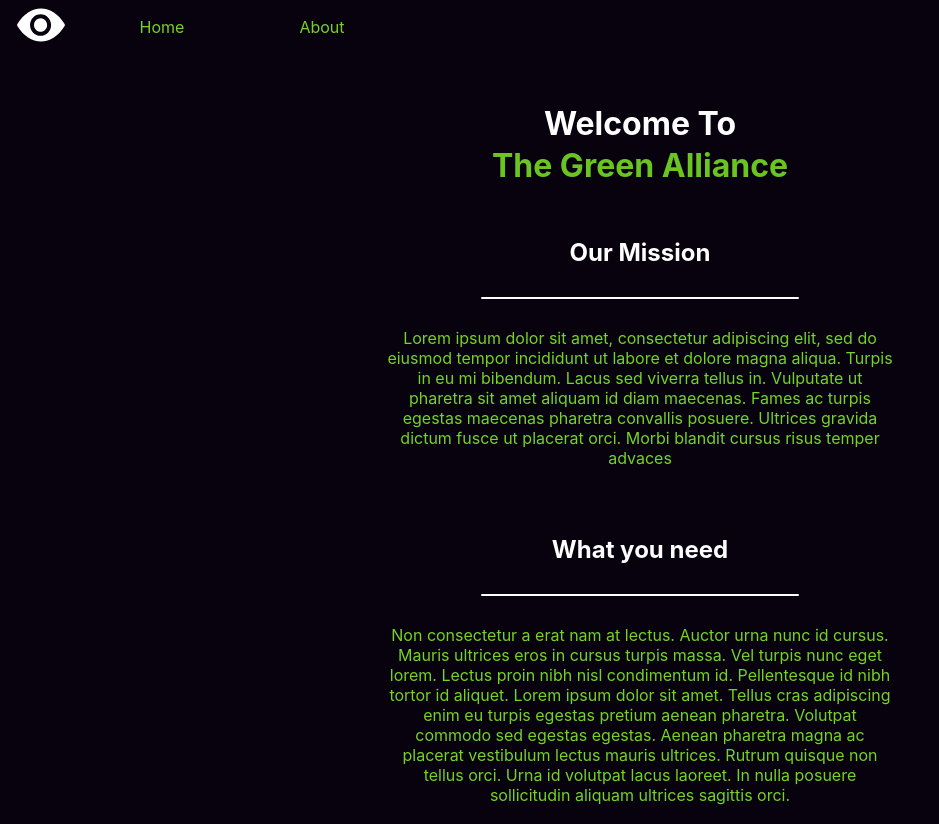
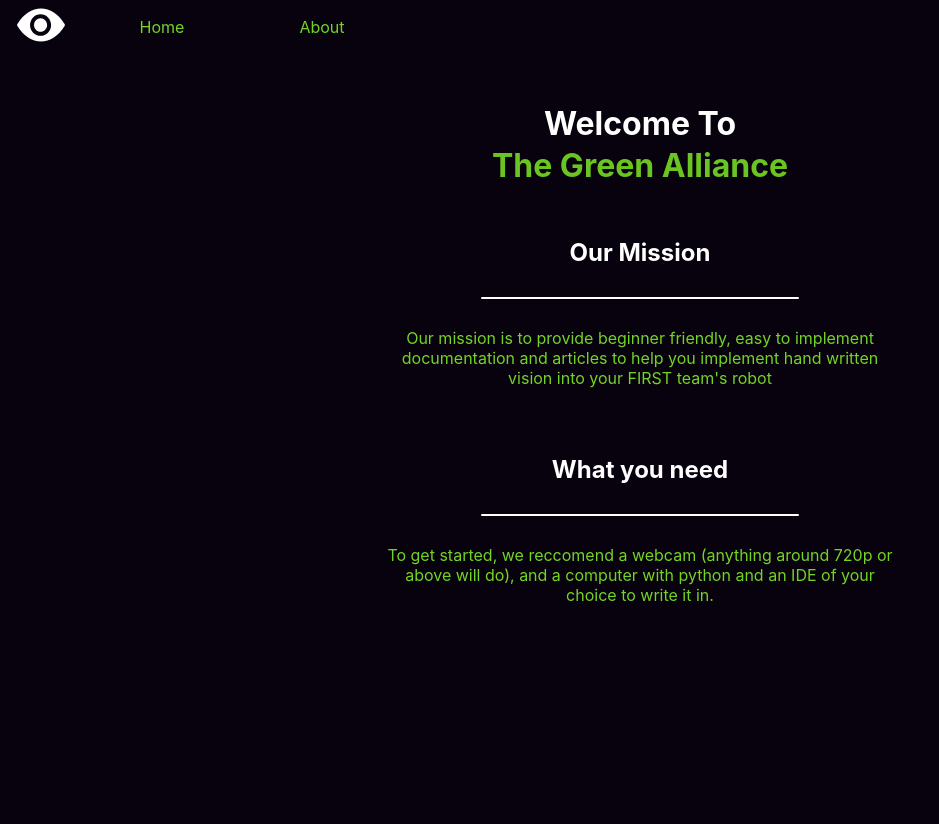
Before and after one commit to Dreadbot/TheGreenAlliance, a Next.js app: page / in a window 1280 px wide. Shown: the whole page, without its empty margins (0-939 px from the left). After the commit the page ends 800 px from the top, so only its background shows below. Built offline with nearby package versions, Linux system fonts and the light colour scheme.

Commit message:
New home page text

```diff
--- a/package.json
+++ b/package.json
@@ -10,6 +10,7 @@
     "export": "next export"
   },
   "dependencies": {
+    "jsx": "^0.9.89",
     "next": "12.1.5",
     "react": "18.1.0",
     "react-dom": "18.1.0"
--- a/pages/about.tsx
+++ b/pages/about.tsx
@@ -16,7 +16,7 @@
                 <h1 className={styles.title}>About Us</h1>
                 <p className={styles.text}>
                     The Green Alliance is a Service and Outreach project, started and maintained by Team 3656's Vision subteam. Its goal is
-                    to provide resources for implementing vision systems for your First team's robot.
+                    to provide resources for implementing vision systems for your FIRST team's robot.
                 </p>
             </main>
         </div>
--- a/pages/index.tsx
+++ b/pages/index.tsx
@@ -19,12 +19,12 @@
         <h2 className={styles.subtitle}>Our Mission</h2>
         <div className={styles.divider}> </div>
         <p className={styles.bodytext}>
-          Lorem ipsum dolor sit amet, consectetur adipiscing elit, sed do eiusmod tempor incididunt ut labore et dolore magna aliqua. Turpis in eu mi bibendum. Lacus sed viverra tellus in. Vulputate ut pharetra sit amet aliquam id diam maecenas. Fames ac turpis egestas maecenas pharetra convallis posuere. Ultrices gravida dictum fusce ut placerat orci. Morbi blandit cursus risus temper advaces
+          Our mission is to provide beginner friendly, easy to implement documentation and articles to help you implement hand written vision into your FIRST team's robot
         </p>
         <h2 className={styles.subtitle}>What you need</h2>
         <div className={styles.divider}> </div>
         <p className={styles.bodytext}>
-          Non consectetur a erat nam at lectus. Auctor urna nunc id cursus. Mauris ultrices eros in cursus turpis massa. Vel turpis nunc eget lorem. Lectus proin nibh nisl condimentum id. Pellentesque id nibh tortor id aliquet. Lorem ipsum dolor sit amet. Tellus cras adipiscing enim eu turpis egestas pretium aenean pharetra. Volutpat commodo sed egestas egestas. Aenean pharetra magna ac placerat vestibulum lectus mauris ultrices. Rutrum quisque non tellus orci. Urna id volutpat lacus laoreet. In nulla posuere sollicitudin aliquam ultrices sagittis orci.
+          To get started, we reccomend a webcam (anything around 720p or above will do), and a computer with python and an IDE of your choice to write it in.
         </p>
       </main>
     </div>
```
Also changed, not shown: 1 other file (tests, documents, lock files or other folders).
